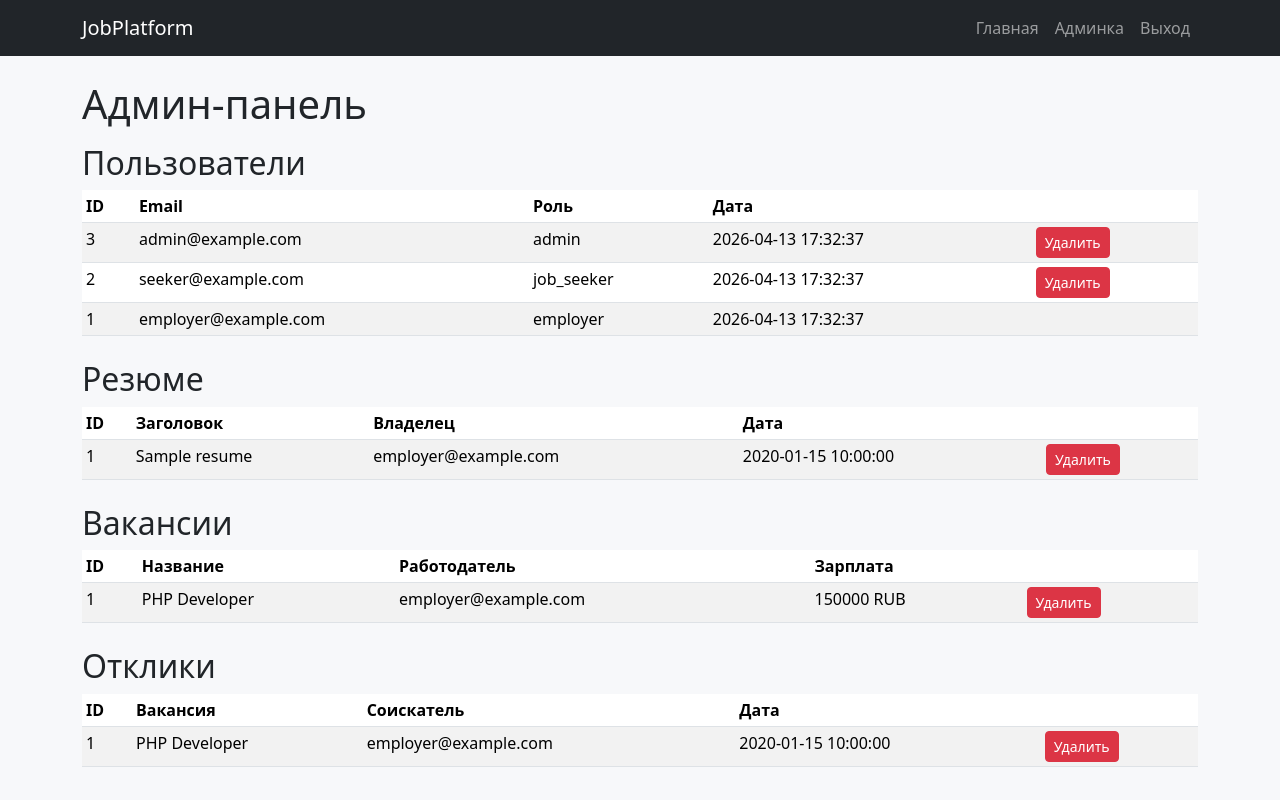
After one commit to ROSIRONER/workplatform, a PHP site: page /admin.php in a window 1280 px wide. The commit adds this page. Run offline with PHP 8.4, Linux system fonts and the light colour scheme; the visitor is signed in with stand-in values (Sample User, id 1); data comes from the database, SQL or seed files in the repository; tables that the repository leaves empty hold one stand-in row (values such as "Sample post").

Commit message:
Add admin panel with delete actions for core entities

```diff
--- /dev/null
+++ b/admin.php
@@ -0,0 +1,138 @@
+<?php
+
+declare(strict_types=1);
+
+require_once __DIR__ . '/config/bootstrap.php';
+require_once __DIR__ . '/controllers/AdminController.php';
+
+require_role('admin');
+
+$controller = new AdminController($pdo);
+
+if ($_SERVER['REQUEST_METHOD'] === 'POST') {
+    if (!verify_csrf_token($_POST['csrf_token'] ?? null)) {
+        flash('error', 'CSRF-токен невалиден.');
+        redirect('/admin.php');
+    }
+
+    $entity = $_POST['entity'] ?? '';
+    $id = isset($_POST['id']) ? (int) $_POST['id'] : 0;
+    $result = $controller->delete($entity, $id, (int) current_user_id());
+    flash($result['success'] ? 'success' : 'error', $result['message']);
+    redirect('/admin.php');
+}
+
+$data = $controller->dashboardData();
+$users = $data['users'];
+$resumes = $data['resumes'];
+$vacancies = $data['vacancies'];
+$applications = $data['applications'];
+
+$title = 'Админка';
+require __DIR__ . '/views/layout/header.php';
+?>
+<h1 class="mb-3">Админ-панель</h1>
+
+<section class="mb-4">
+    <h2>Пользователи</h2>
+    <table class="table table-sm table-striped">
+        <thead><tr><th>ID</th><th>Email</th><th>Роль</th><th>Дата</th><th></th></tr></thead>
+        <tbody>
+        <?php foreach ($users as $user): ?>
+            <tr>
+                <td><?= (int) $user['id'] ?></td>
+                <td><?= e($user['email']) ?></td>
+                <td><?= e($user['role']) ?></td>
+                <td><?= e($user['created_at']) ?></td>
+                <td>
+                    <?php if ((int) $user['id'] !== (int) current_user_id()): ?>
+                    <form method="post" onsubmit="return confirm('Удалить пользователя?');">
+                        <input type="hidden" name="csrf_token" value="<?= e(csrf_token()) ?>">
+                        <input type="hidden" name="entity" value="user">
+                        <input type="hidden" name="id" value="<?= (int) $user['id'] ?>">
+                        <button class="btn btn-sm btn-danger">Удалить</button>
+                    </form>
+                    <?php endif; ?>
+                </td>
+            </tr>
+        <?php endforeach; ?>
+        </tbody>
+    </table>
+</section>
+
+<section class="mb-4">
+    <h2>Резюме</h2>
+    <table class="table table-sm table-striped">
+        <thead><tr><th>ID</th><th>Заголовок</th><th>Владелец</th><th>Дата</th><th></th></tr></thead>
+        <tbody>
+        <?php foreach ($resumes as $resume): ?>
+            <tr>
+                <td><?= (int) $resume['id'] ?></td>
+                <td><?= e($resume['title']) ?></td>
+                <td><?= e($resume['owner_email']) ?></td>
+                <td><?= e($resume['created_at']) ?></td>
+                <td>
+                    <form method="post" onsubmit="return confirm('Удалить резюме?');">
+                        <input type="hidden" name="csrf_token" value="<?= e(csrf_token()) ?>">
+                        <input type="hidden" name="entity" value="resume">
+                        <input type="hidden" name="id" value="<?= (int) $resume['id'] ?>">
+                        <button class="btn btn-sm btn-danger">Удалить</button>
+                    </form>
+                </td>
+            </tr>
+        <?php endforeach; ?>
+        </tbody>
+    </table>
+</section>
+
+<section class="mb-4">
+    <h2>Вакансии</h2>
+    <table class="table table-sm table-striped">
+        <thead><tr><th>ID</th><th>Название</th><th>Работодатель</th><th>Зарплата</th><th></th></tr></thead>
+        <tbody>
+        <?php foreach ($vacancies as $vacancy): ?>
+            <tr>
+                <td><?= (int) $vacancy['id'] ?></td>
+                <td><?= e($vacancy['title']) ?></td>
+                <td><?= e($vacancy['employer_email']) ?></td>
+                <td><?= e($vacancy['salary']) ?></td>
+                <td>
+                    <form method="post" onsubmit="return confirm('Удалить вакансию?');">
+                        <input type="hidden" name="csrf_token" value="<?= e(csrf_token()) ?>">
+                        <input type="hidden" name="entity" value="vacancy">
+                        <input type="hidden" name="id" value="<?= (int) $vacancy['id'] ?>">
+                        <button class="btn btn-sm btn-danger">Удалить</button>
+                    </form>
+                </td>
+            </tr>
+        <?php endforeach; ?>
+        </tbody>
+    </table>
+</section>
+
+<section class="mb-4">
+    <h2>Отклики</h2>
+    <table class="table table-sm table-striped">
+        <thead><tr><th>ID</th><th>Вакансия</th><th>Соискатель</th><th>Дата</th><th></th></tr></thead>
+        <tbody>
+        <?php foreach ($applications as $application): ?>
+            <tr>
+                <td><?= (int) $application['id'] ?></td>
+                <td><?= e($application['vacancy_title']) ?></td>
+                <td><?= e($application['applicant_email']) ?></td>
+                <td><?= e($application['created_at']) ?></td>
+                <td>
+                    <form method="post" onsubmit="return confirm('Удалить отклик?');">
+                        <input type="hidden" name="csrf_token" value="<?= e(csrf_token()) ?>">
+                        <input type="hidden" name="entity" value="application">
+                        <input type="hidden" name="id" value="<?= (int) $application['id'] ?>">
+                        <button class="btn btn-sm btn-danger">Удалить</button>
+                    </form>
+                </td>
+            </tr>
+        <?php endforeach; ?>
+        </tbody>
+    </table>
+</section>
+
+<?php require __DIR__ . '/views/layout/footer.php'; ?>
--- /dev/null
+++ b/controllers/AdminController.php
@@ -0,0 +1,55 @@
+<?php
+
+declare(strict_types=1);
+
+require_once __DIR__ . '/../models/Admin.php';
+
+class AdminController
+{
+    public function __construct(private PDO $pdo)
+    {
+    }
+
+    public function dashboardData(): array
+    {
+        $model = new Admin($this->pdo);
+
+        return [
+            'users' => $model->users(),
+            'resumes' => $model->resumes(),
+            'vacancies' => $model->vacancies(),
+            'applications' => $model->applications(),
+        ];
+    }
+
+    public function delete(string $entity, int $id, int $currentAdminId): array
+    {
+        $model = new Admin($this->pdo);
+
+        if ($id <= 0) {
+            return ['success' => false, 'message' => 'Некорректный ID.'];
+        }
+
+        $ok = false;
+        $message = 'Не удалось удалить запись.';
+
+        if ($entity === 'user') {
+            if ($id === $currentAdminId) {
+                return ['success' => false, 'message' => 'Нельзя удалить самого себя.'];
+            }
+            $ok = $model->deleteUser($id);
+            $message = $ok ? 'Пользователь удалён.' : $message;
+        } elseif ($entity === 'resume') {
+            $ok = $model->deleteResume($id);
+            $message = $ok ? 'Резюме удалено.' : $message;
+        } elseif ($entity === 'vacancy') {
+            $ok = $model->deleteVacancy($id);
+            $message = $ok ? 'Вакансия удалена.' : $message;
+        } elseif ($entity === 'application') {
+            $ok = $model->deleteApplication($id);
+            $message = $ok ? 'Отклик удалён.' : $message;
+        }
+
+        return ['success' => $ok, 'message' => $message];
+    }
+}
--- a/dashboard.php
+++ b/dashboard.php
@@ -25,6 +25,8 @@ if ($role === 'job_seeker') {
     $vacancies = $data['vacancies'];
     $applications = $data['applications'];
     require __DIR__ . '/views/employer/dashboard.php';
+} elseif ($role === 'admin') {
+    redirect('/admin.php');
 } else {
     echo '<p>Роль не определена.</p>';
 }
--- a/database.sql
+++ b/database.sql
@@ -14,7 +14,7 @@ CREATE TABLE IF NOT EXISTS users (
     id INT AUTO_INCREMENT PRIMARY KEY,
     email VARCHAR(255) NOT NULL UNIQUE,
     password_hash VARCHAR(255) NOT NULL,
-    role ENUM('job_seeker', 'employer') NOT NULL,
+    role ENUM('job_seeker', 'employer', 'admin') NOT NULL,
     created_at TIMESTAMP DEFAULT CURRENT_TIMESTAMP
 ) ENGINE=InnoDB DEFAULT CHARSET=utf8mb4 COLLATE=utf8mb4_unicode_ci;
 
@@ -52,7 +52,8 @@ SET FOREIGN_KEY_CHECKS = 1;
 -- Тестовые пользователи, пароль у обоих: password123
 INSERT INTO users (email, password_hash, role) VALUES
 ('employer@example.com', '$2y$12$H/WhH7UWIhItd.ZJNBdy5u2zs71H0BHqTVhmXPAod83leP17Px2Ey', 'employer'),
-('seeker@example.com', '$2y$12$H/WhH7UWIhItd.ZJNBdy5u2zs71H0BHqTVhmXPAod83leP17Px2Ey', 'job_seeker');
+('seeker@example.com', '$2y$12$H/WhH7UWIhItd.ZJNBdy5u2zs71H0BHqTVhmXPAod83leP17Px2Ey', 'job_seeker'),
+('admin@example.com', '$2y$12$H/WhH7UWIhItd.ZJNBdy5u2zs71H0BHqTVhmXPAod83leP17Px2Ey', 'admin');
 
 INSERT INTO vacancies (employer_id, title, description, salary) VALUES
 (1, 'PHP Developer', 'Разработка веб-приложений на PHP + MySQL.', '150000 RUB');
--- /dev/null
+++ b/models/Admin.php
@@ -0,0 +1,79 @@
+<?php
+
+declare(strict_types=1);
+
+class Admin
+{
+    public function __construct(private PDO $pdo)
+    {
+    }
+
+    public function users(): array
+    {
+        $stmt = $this->pdo->prepare('SELECT id, email, role, created_at FROM users ORDER BY id DESC');
+        $stmt->execute();
+
+        return $stmt->fetchAll();
+    }
+
+    public function resumes(): array
+    {
+        $sql = 'SELECT r.id, r.title, u.email AS owner_email, r.created_at
+                FROM resumes r
+                JOIN users u ON u.id = r.user_id
+                ORDER BY r.id DESC';
+        $stmt = $this->pdo->prepare($sql);
+        $stmt->execute();
+
+        return $stmt->fetchAll();
+    }
+
+    public function vacancies(): array
+    {
+        $sql = 'SELECT v.id, v.title, v.salary, u.email AS employer_email, v.created_at
+                FROM vacancies v
+                JOIN users u ON u.id = v.employer_id
+                ORDER BY v.id DESC';
+        $stmt = $this->pdo->prepare($sql);
+        $stmt->execute();
+
+        return $stmt->fetchAll();
+    }
+
+    public function applications(): array
+    {
+        $sql = 'SELECT a.id, a.created_at, u.email AS applicant_email, v.title AS vacancy_title
+                FROM applications a
+                JOIN users u ON u.id = a.user_id
+                JOIN vacancies v ON v.id = a.vacancy_id
+                ORDER BY a.id DESC';
+        $stmt = $this->pdo->prepare($sql);
+        $stmt->execute();
+
+        return $stmt->fetchAll();
+    }
+
+    public function deleteUser(int $id): bool
+    {
+        $stmt = $this->pdo->prepare('DELETE FROM users WHERE id = :id');
+        return $stmt->execute(['id' => $id]);
+    }
+
+    public function deleteResume(int $id): bool
+    {
+        $stmt = $this->pdo->prepare('DELETE FROM resumes WHERE id = :id');
+        return $stmt->execute(['id' => $id]);
+    }
+
+    public function deleteVacancy(int $id): bool
+    {
+        $stmt = $this->pdo->prepare('DELETE FROM vacancies WHERE id = :id');
+        return $stmt->execute(['id' => $id]);
+    }
+
+    public function deleteApplication(int $id): bool
+    {
+        $stmt = $this->pdo->prepare('DELETE FROM applications WHERE id = :id');
+        return $stmt->execute(['id' => $id]);
+    }
+}
--- a/views/layout/header.php
+++ b/views/layout/header.php
@@ -26,6 +26,9 @@ $role = current_user_role();
                 <?php elseif ($role === 'employer'): ?>
                     <li class="nav-item"><a class="nav-link" href="/dashboard.php">Кабинет</a></li>
                     <li class="nav-item"><a class="nav-link" href="/logout.php">Выход</a></li>
+                <?php elseif ($role === 'admin'): ?>
+                    <li class="nav-item"><a class="nav-link" href="/admin.php">Админка</a></li>
+                    <li class="nav-item"><a class="nav-link" href="/logout.php">Выход</a></li>
                 <?php endif; ?>
             </ul>
         </div>
```
Also changed, not shown: README.md.
